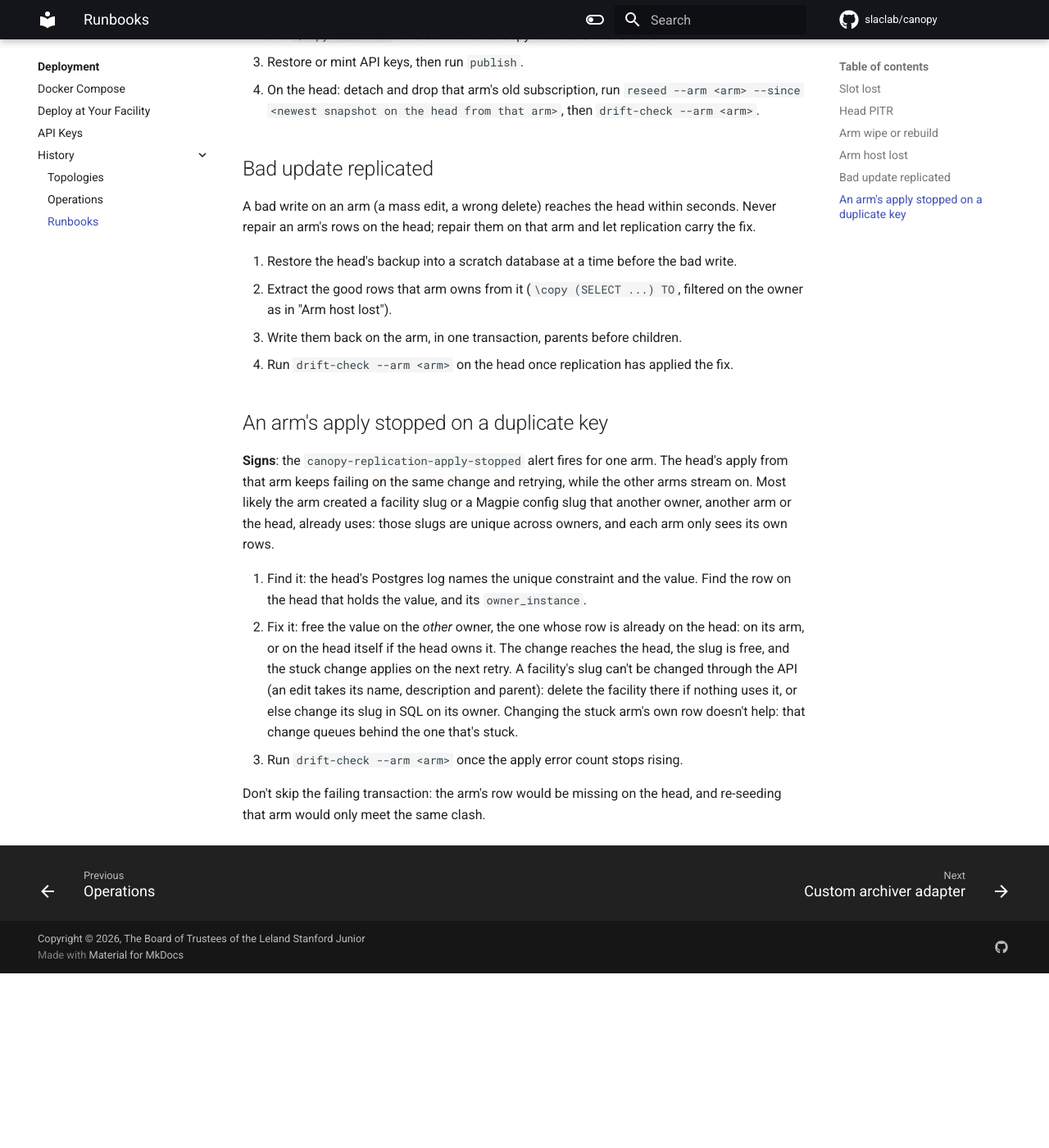
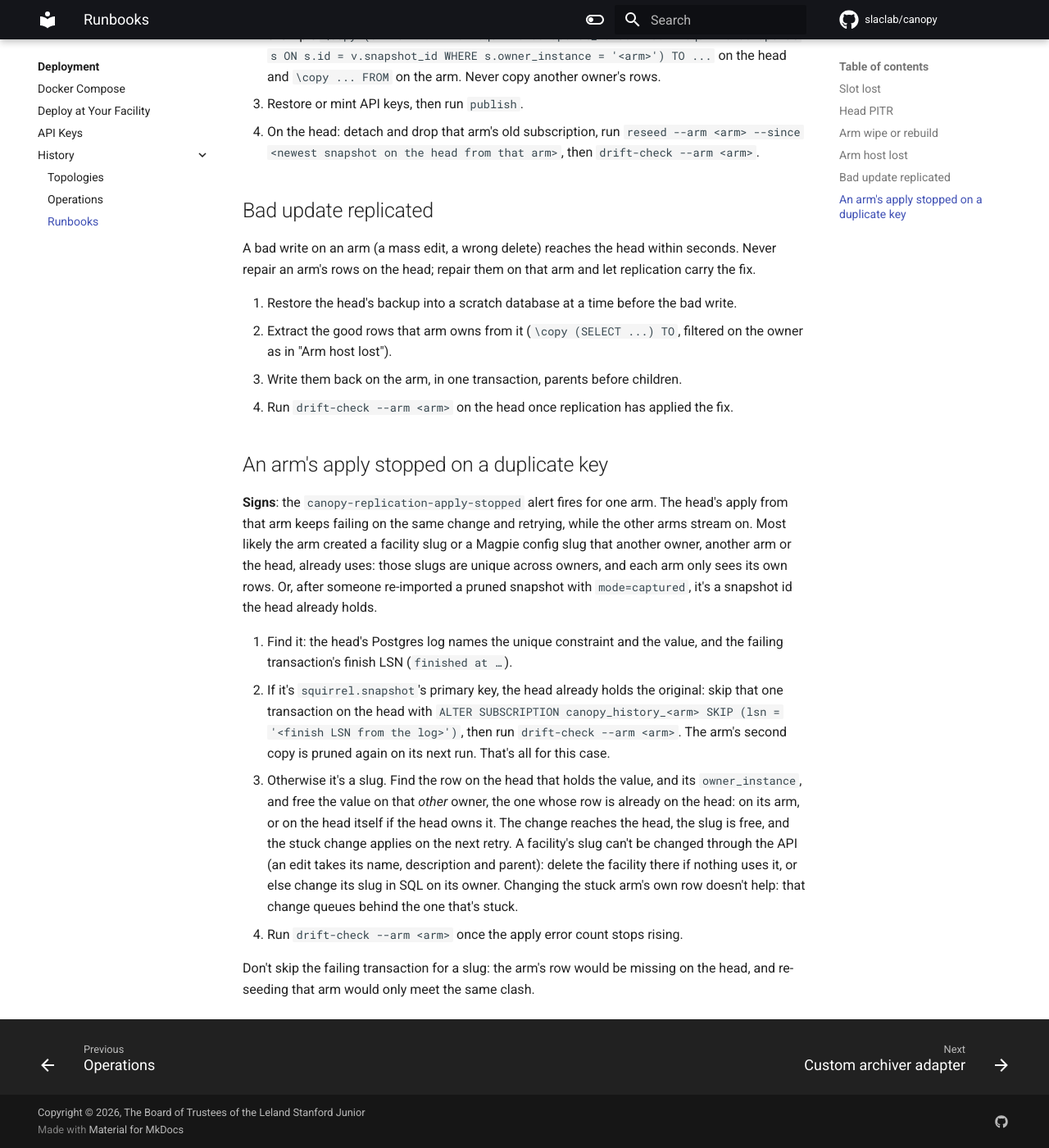
Before and after one commit to slaclab/canopy, an MkDocs documentation site: the page built from docs/deployment/history/runbooks.md, in a window 1280 px wide and 1400 px high, scrolled down 2443 px. Shown: the whole window at 82% size. Built offline with MkDocs 1.6.1 and Material for MkDocs 9.7.7, drawn with Linux system fonts in a browser that asks for light colours; comment, search, counter and statistics services are not loaded; before the commit the page ends 3630 px from its top, so only the background shows below that; some of the changed text lies outside the part shown.

Commit message:
DOC: Cover a re-imported pruned snapshot in the duplicate-key runbook
A pruned snapshot re-imported on its arm with mode=captured stops the head's
apply on squirrel.snapshot's primary key. The head already holds the original,
so that one transaction is skipped; the slug case still must not be.

Runbooks now say to pass drift-check --days for an arm that prunes, and the
overview calls the heartbeat DSN a postgresql:// URI, as the settings table does.

```diff
--- a/docs/deployment/history/runbooks.md
+++ b/docs/deployment/history/runbooks.md
@@ -3,7 +3,9 @@
 Run SQL on the head as its superuser, from the history cluster's Postgres pod, and on
 an arm as that arm's superuser. The head's subscription to an arm is
 `canopy_history_<arm>`, and its slot on the arm has the same name. Each runbook acts
-on one arm; the other arms keep streaming.
+on one arm; the other arms keep streaming. For an arm that prunes, run each
+`drift-check` below with `--days <the arm's CANOPY_WINDOW_DAYS>`, as its
+[heartbeat](operations.md#heartbeat) does.
 
 ## Slot lost
 
@@ -117,18 +119,25 @@ carry the fix.
 apply from that arm keeps failing on the same change and retrying, while the other
 arms stream on. Most likely the arm created a facility slug or a Magpie config slug
 that another owner, another arm or the head, already uses: those slugs are unique
-across owners, and each arm only sees its own rows.
+across owners, and each arm only sees its own rows. Or, after someone re-imported a
+pruned snapshot with `mode=captured`, it's a snapshot id the head already holds.
 
-1. Find it: the head's Postgres log names the unique constraint and the value. Find
-   the row on the head that holds the value, and its `owner_instance`.
-2. Fix it: free the value on the *other* owner, the one whose row is already on the
-   head: on its arm, or on the head itself if the head owns it. The change reaches the
-   head, the slug is free, and the stuck change applies on the next retry. A facility's
-   slug can't be changed through the API (an edit takes its name, description and
-   parent): delete the facility there if nothing uses it, or else change its slug in SQL
-   on its owner. Changing the stuck arm's own row doesn't help: that change queues
-   behind the one that's stuck.
-3. Run `drift-check --arm <arm>` once the apply error count stops rising.
+1. Find it: the head's Postgres log names the unique constraint and the value, and
+   the failing transaction's finish LSN (`finished at …`).
+2. If it's `squirrel.snapshot`'s primary key, the head already holds the original:
+   skip that one transaction on the head with
+   `ALTER SUBSCRIPTION canopy_history_<arm> SKIP (lsn = '<finish LSN from the log>')`,
+   then run `drift-check --arm <arm>`. The arm's second copy is pruned again on its
+   next run. That's all for this case.
+3. Otherwise it's a slug. Find the row on the head that holds the value, and its
+   `owner_instance`, and free the value on that *other* owner, the one whose row is
+   already on the head: on its arm, or on the head itself if the head owns it. The
+   change reaches the head, the slug is free, and the stuck change applies on the next
+   retry. A facility's slug can't be changed through the API (an edit takes its name,
+   description and parent): delete the facility there if nothing uses it, or else
+   change its slug in SQL on its owner. Changing the stuck arm's own row doesn't help:
+   that change queues behind the one that's stuck.
+4. Run `drift-check --arm <arm>` once the apply error count stops rising.
 
-Don't skip the failing transaction: the arm's row would be missing on the head, and
-re-seeding that arm would only meet the same clash.
+Don't skip the failing transaction for a slug: the arm's row would be missing on the
+head, and re-seeding that arm would only meet the same clash.
```
Also changed, not shown: docs/deployment/history/index.md (+4 -4 lines).
